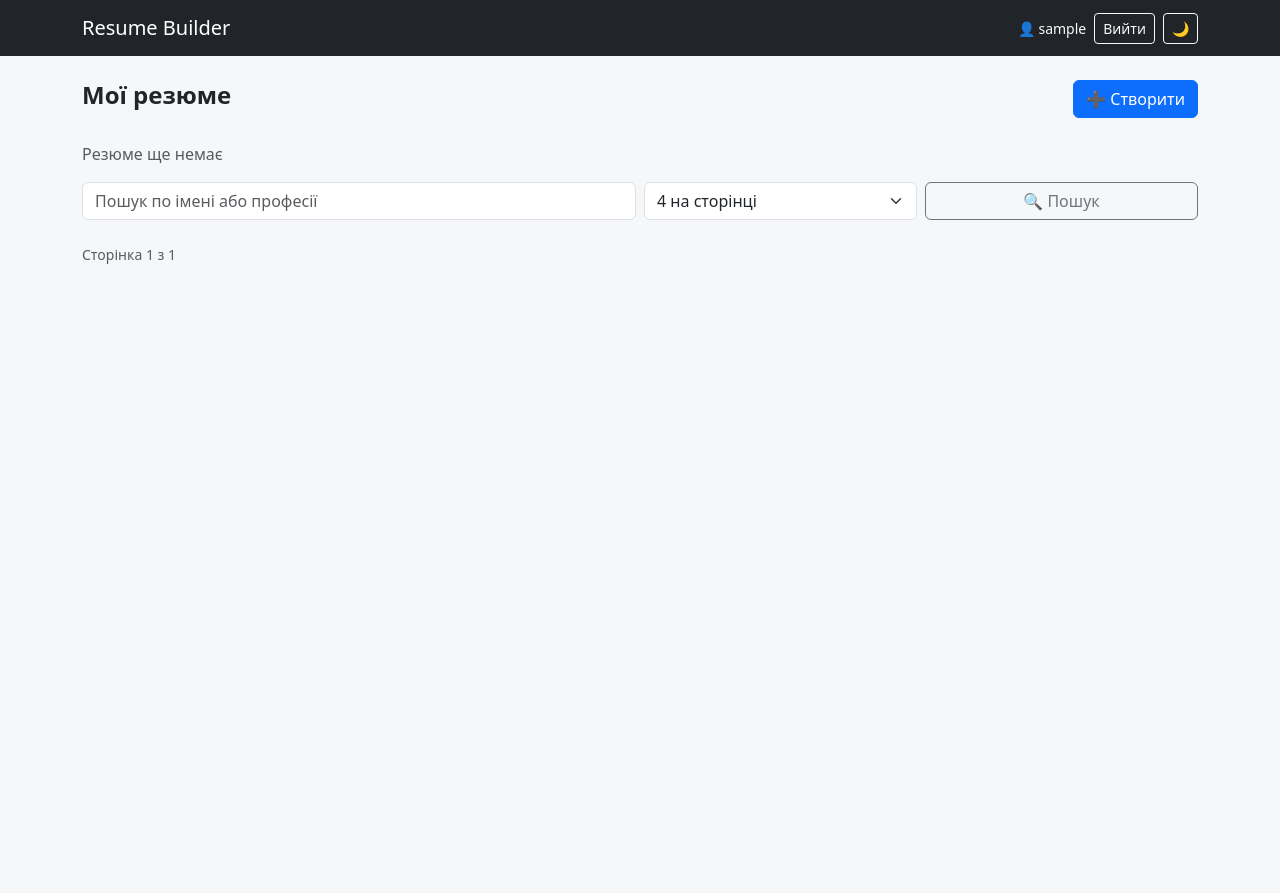
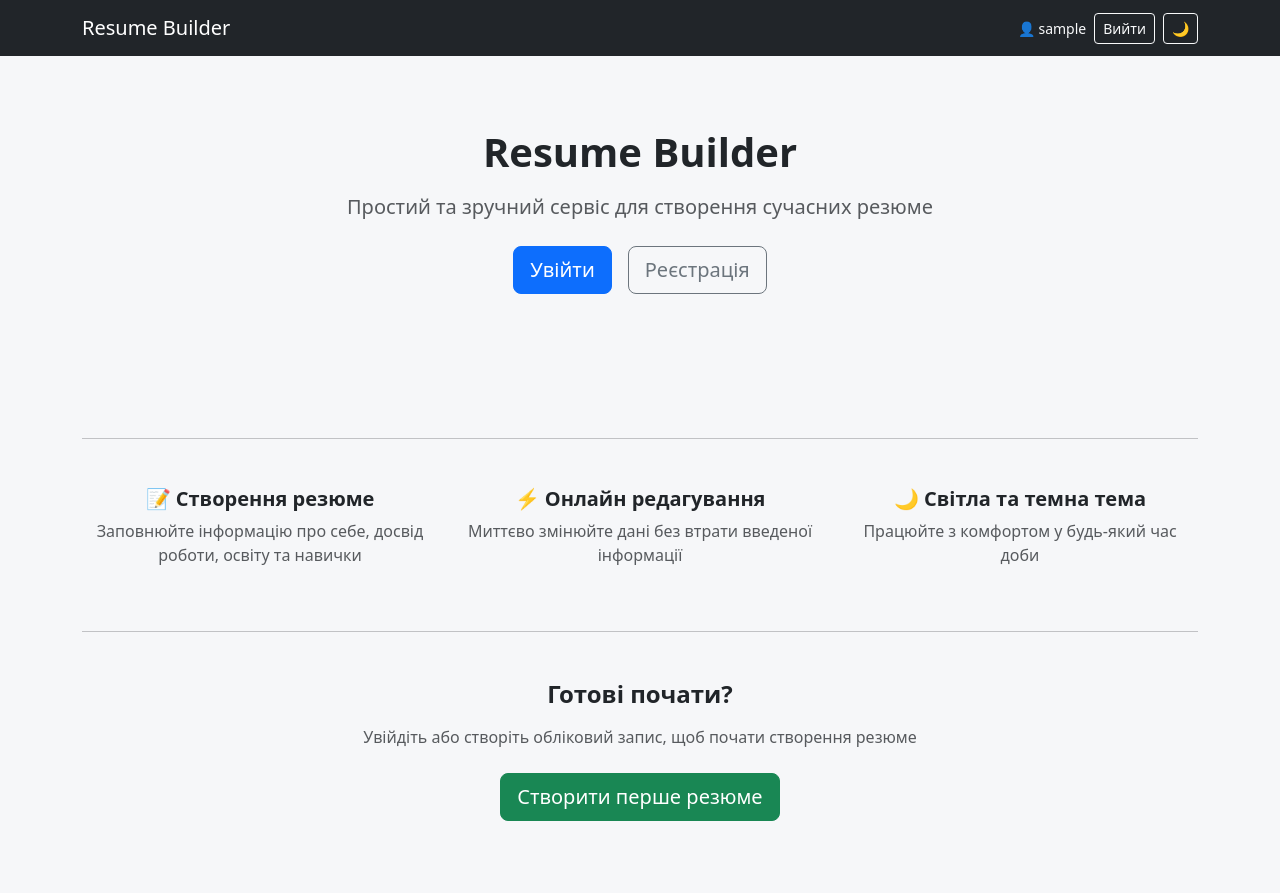
Before and after one commit to aaa221132/resume_builder, a Django app: page / in a window 1280 px wide. Before the commit the page ends 264 px from the top, so only its background shows below. Run offline with Django 5.2, Linux system fonts and the light colour scheme; the visitor is signed in with stand-in values (Sample User, id 1); data that the repository does not hold is empty.

Commit message:
Add home page and update URL routing
- Created a new home page template with user-friendly content.
- Updated URL routing to set the home view as the landing page.
- Adjusted view logic to render the home page and redirect authenticated users appropriately.

```diff
--- a/app/templates/app/base.html
+++ b/app/templates/app/base.html
@@ -61,6 +61,7 @@
         <span class="navbar-brand">Resume Builder</span>
 
         <div class="d-flex align-items-center gap-2">
+
             {% if user.is_authenticated %}
                 <span class="text-light small">
                     👤 {{ user.username }}
@@ -68,7 +69,8 @@
                 <a href="{% url 'logout' %}" class="btn btn-sm btn-outline-light">
                     Вийти
                 </a>
-            {% else %}
+
+            {% elif request.resolver_match.url_name != 'home' %}
                 <a href="{% url 'login' %}" class="btn btn-sm btn-outline-light">
                     Увійти
                 </a>
@@ -85,6 +87,7 @@
 </nav>
 
 
+
 <div id="themeWrapper" class="theme-wrapper light">
     <div class="container py-4 mb-5">
         {% block content %}{% endblock %}
@@ -96,7 +99,6 @@
     const btn = document.getElementById('themeToggle');
     const body = document.body;
 
-    // загрузка темы
     const savedTheme = localStorage.getItem('theme') || 'light';
 
     wrapper.className = 'theme-wrapper ' + savedTheme;
--- /dev/null
+++ b/app/templates/app/home.html
@@ -0,0 +1,71 @@
+{% extends 'app/base.html' %}
+{% block content %}
+
+<div class="text-center py-5">
+
+    <h1 class="fw-bold mb-3">
+        Resume Builder
+    </h1>
+
+    <p class="text-muted fs-5 mb-4">
+        Простий та зручний сервіс для створення сучасних резюме
+    </p>
+
+    <div class="d-flex justify-content-center gap-3 mb-5">
+
+        <a href="{% url 'login' %}" class="btn btn-primary btn-lg">
+            Увійти
+        </a>
+        <a href="{% url 'register' %}" class="btn btn-outline-secondary btn-lg">
+            Реєстрація
+        </a>
+    </div>
+
+</div>
+
+<hr class="my-5">
+
+<div class="row text-center g-4">
+
+    <div class="col-md-4">
+        <h5 class="fw-semibold">📝 Створення резюме</h5>
+        <p class="text-muted">
+            Заповнюйте інформацію про себе, досвід роботи, освіту та навички
+        </p>
+    </div>
+
+    <div class="col-md-4">
+        <h5 class="fw-semibold">⚡ Онлайн редагування</h5>
+        <p class="text-muted">
+            Миттєво змінюйте дані без втрати введеної інформації
+        </p>
+    </div>
+
+    <div class="col-md-4">
+        <h5 class="fw-semibold">🌙 Світла та темна тема</h5>
+        <p class="text-muted">
+            Працюйте з комфортом у будь-який час доби
+        </p>
+    </div>
+
+</div>
+
+<hr class="my-5">
+
+<div class="text-center">
+
+    <h4 class="fw-semibold mb-3">
+        Готові почати?
+    </h4>
+
+    <p class="text-muted mb-4">
+        Увійдіть або створіть обліковий запис, щоб почати створення резюме
+    </p>
+
+    <a href="{% url 'register' %}" class="btn btn-success btn-lg">
+        Створити перше резюме
+    </a>
+
+</div>
+
+{% endblock %}
--- a/app/urls.py
+++ b/app/urls.py
@@ -2,11 +2,13 @@ from django.urls import path
 from . import views
 
 urlpatterns = [
-    path('', views.resume_list, name='resume_list'),
+    path('', views.home, name='home'),
+
+    path('resumes/', views.resume_list, name='resume_list'),
     path('create/', views.create_resume, name='create_resume'),
+
     path('<int:resume_id>/', views.resume_detail, name='resume_detail'),
     path('<int:resume_id>/delete/', views.delete_resume, name='delete_resume'),
-
 
     path('<int:resume_id>/add-skill/', views.add_skill, name='add_skill'),
     path('skill/<int:skill_id>/delete/', views.delete_skill, name='delete_skill'),
--- a/app/views.py
+++ b/app/views.py
@@ -1,22 +1,20 @@
 from django.shortcuts import render, redirect, get_object_or_404
 from django.contrib.auth.decorators import login_required
 from django.core.paginator import Paginator
-from .models import Resume, Skill, Experience, Education
 from django.contrib.auth import authenticate, login, logout
 from django.contrib.auth.models import User
 from django.contrib import messages
+
+from .models import Resume, Skill, Experience, Education
+
+
+def home(request):
+    return render(request, 'app/home.html')
 
 
 
 @login_required
 def resume_list(request):
-    if not request.user.is_authenticated:
-        resumes = Resume.objects.all().order_by('-id')[:6]
-
-        return render(request, 'app/resume_public.html', {
-            'resumes': resumes
-        })
-
     search = request.GET.get('q', '')
     per_page = request.GET.get('per_page', '4')
 
@@ -57,25 +55,29 @@ def create_resume(request):
     )
     return redirect('resume_detail', resume.id)
 
+
 @login_required
 def resume_detail(request, resume_id):
     resume = get_object_or_404(Resume, id=resume_id, user=request.user)
+
     if request.method == 'POST':
         resume.full_name = request.POST.get('full_name')
         resume.profession = request.POST.get('profession')
         resume.summary = request.POST.get('summary')
         resume.save()
+
     return render(request, 'app/resume_detail.html', {'resume': resume})
+
 
 @login_required
 def delete_resume(request, resume_id):
     resume = get_object_or_404(Resume, id=resume_id, user=request.user)
-
     if request.method == 'POST':
         resume.delete()
         return redirect('resume_list')
+    return render(request, 'app/delete_resume.html', {'resume': resume})
 
-    return render(request, 'app/delete_resume.html', {'resume': resume})
+
 
 @login_required
 def add_skill(request, resume_id):
@@ -85,12 +87,15 @@ def add_skill(request, resume_id):
     )
     return redirect('resume_detail', resume_id)
 
+
 @login_required
 def delete_skill(request, skill_id):
     skill = get_object_or_404(Skill, id=skill_id)
     rid = skill.resume.id
     skill.delete()
     return redirect('resume_detail', rid)
+
+
 
 @login_required
 def add_experience(request, resume_id):
@@ -104,12 +109,14 @@ def add_experience(request, resume_id):
     )
     return redirect('resume_detail', resume_id)
 
+
 @login_required
 def delete_experience(request, exp_id):
     exp = get_object_or_404(Experience, id=exp_id)
     rid = exp.resume.id
     exp.delete()
     return redirect('resume_detail', rid)
+
 
 @login_required
 def add_education(request, resume_id):
@@ -122,6 +129,7 @@ def add_education(request, resume_id):
     )
     return redirect('resume_detail', resume_id)
 
+
 @login_required
 def delete_education(request, edu_id):
     edu = get_object_or_404(Education, id=edu_id)
@@ -129,7 +137,11 @@ def delete_education(request, edu_id):
     edu.delete()
     return redirect('resume_detail', rid)
 
+
 def login_view(request):
+    if request.user.is_authenticated:
+        return redirect('/resumes/')
+
     if request.method == 'POST':
         username = request.POST.get('username')
         password = request.POST.get('password')
@@ -137,13 +149,19 @@ def login_view(request):
         user = authenticate(request, username=username, password=password)
         if user:
             login(request, user)
-            return redirect('resume_list')
+            return redirect('/resumes/')
         else:
             messages.error(request, 'Невірний логін або пароль')
 
     return render(request, 'app/login.html')
 
+
+
 def register_view(request):
+    if request.user.is_authenticated:
+        # Уже залогинен → редирект на свои резюме
+        return redirect('/resumes/')
+
     if request.method == 'POST':
         username = request.POST.get('username')
         password1 = request.POST.get('password1')
@@ -156,10 +174,12 @@ def register_view(request):
         else:
             user = User.objects.create_user(username=username, password=password1)
             login(request, user)
-            return redirect('resume_list')
+            return redirect('/resumes/')
 
     return render(request, 'app/register.html')
 
+
+
 def logout_view(request):
     logout(request)
-    return redirect('login')
+    return redirect('home')
--- a/project/settings.py
+++ b/project/settings.py
@@ -121,7 +121,6 @@ STATIC_URL = 'static/'
 # https://docs.djangoproject.com/en/5.2/ref/settings/#default-auto-field
 
 DEFAULT_AUTO_FIELD = 'django.db.models.BigAutoField'
-
 LOGIN_URL = '/login/'
 LOGIN_REDIRECT_URL = '/'
 LOGOUT_REDIRECT_URL = '/'
```
